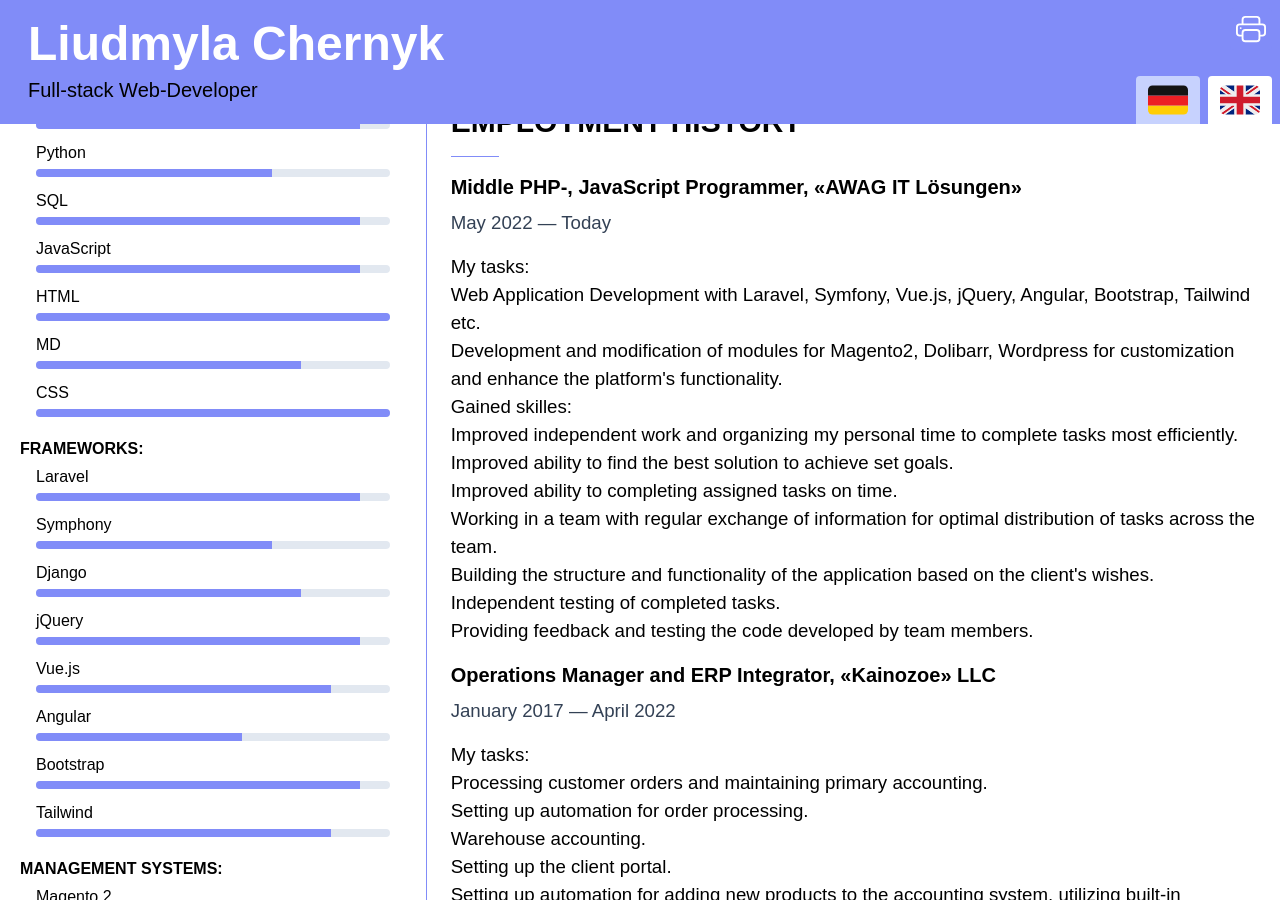
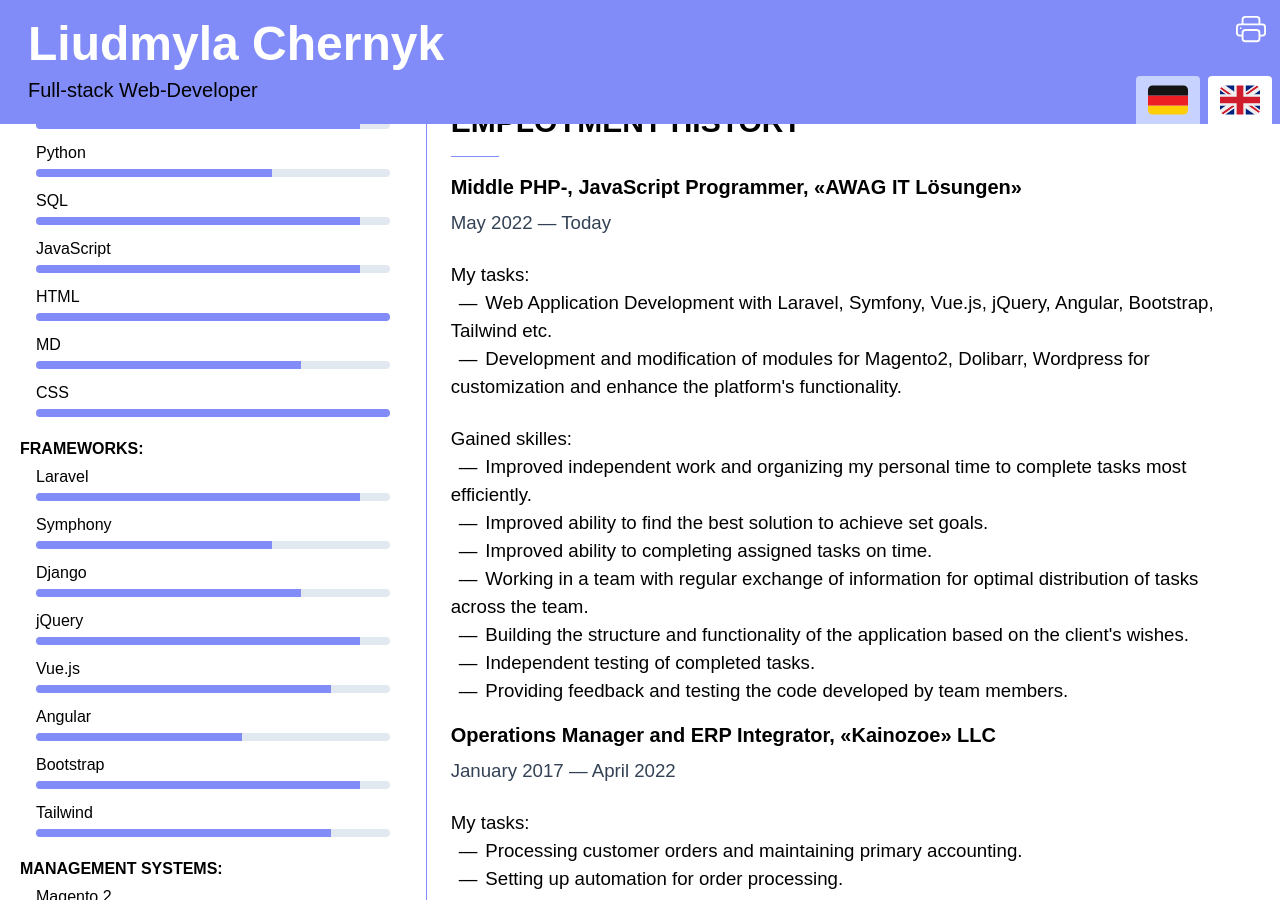
Before and after one commit to lydalyu/lydalyu.github.io, a Jekyll site: the page built from index.markdown, in a window 1280 px wide and 900 px high, scrolled down 469 px. Built offline with Jekyll 4.4.1, drawn with Linux system fonts in a browser that asks for light colours; nearby versions of some CDN libraries.

Commit message:
changed css

```diff
--- a/_data/de.json
+++ b/_data/de.json
@@ -172,49 +172,49 @@
                 "title": "Middle PHP-, JavaScript Programmiererin",
                 "firm": "«AWAG IT Lösungen»",
                 "period": "Mai 2022 — Heute",
-                "text": "<section class='mt-6'><h4>Meine Aufgaben:</h4><ul class='dash-list'><li>Entwicklung von Webanwendungen mit Laravel, Symfony, Vue.js, jQuery, Angular, Bootstrap, Tailwind usw.</li><li>Entwicklung und Anpassung von Modulen für Magento2, Dolibarr, Wordpress zur Anpassung und Verbesserung der Plattformfunktionalität.</li></ul><h4>Erworbene Fähigkeiten:</h4><ul class='dash-list'><li>Verbesserte Fähigkeit zur selbstständigen Arbeit und Organisation meiner persönlichen Zeit, um Aufgaben effizient zu erledigen.</li><li>Verbesserte Fähigkeit, die beste Lösung zur Erreichung gesetzter Ziele zu finden.</li><li>Verbesserte Fähigkeit zur pünktlichen Erledigung zugewiesener Aufgaben.</li><li>Arbeit im Team mit regelmäßigem Informationsaustausch für die optimale Aufgabenverteilung.</li><li>Aufbau der kundenspezifischen Struktur und Funktionalität der Anwendung.</li><li>Selbstständige Prüfung abgeschlossener Aufgaben.</li><li>Überprüfung und Code-Review des von anderen Mitarbeitern geschriebenen Codes.</li></ul></section>"
+                "text": "<section><h4 class='mt-6'>Meine Aufgaben:</h4><ul class='dash-list'><li>Entwicklung von Webanwendungen mit Laravel, Symfony, Vue.js, jQuery, Angular, Bootstrap, Tailwind usw.</li><li>Entwicklung und Anpassung von Modulen für Magento2, Dolibarr, Wordpress zur Anpassung und Verbesserung der Plattformfunktionalität.</li></ul><h4 class='mt-6'>Erworbene Fähigkeiten:</h4><ul class='dash-list'><li>Verbesserte Fähigkeit zur selbstständigen Arbeit und Organisation meiner persönlichen Zeit, um Aufgaben effizient zu erledigen.</li><li>Verbesserte Fähigkeit, die beste Lösung zur Erreichung gesetzter Ziele zu finden.</li><li>Verbesserte Fähigkeit zur pünktlichen Erledigung zugewiesener Aufgaben.</li><li>Arbeit im Team mit regelmäßigem Informationsaustausch für die optimale Aufgabenverteilung.</li><li>Aufbau der kundenspezifischen Struktur und Funktionalität der Anwendung.</li><li>Selbstständige Prüfung abgeschlossener Aufgaben.</li><li>Überprüfung und Code-Review des von anderen Mitarbeitern geschriebenen Codes.</li></ul></section>"
             },
             {
                 "title": "Betriebsleiter und ERP-Integrator",
                 "firm": "«Kainozoe» LLC",
                 "period": "Januar 2017 — April 2022",
-                "text": "<section class='mt-6'><h4>Meine Aufgaben:</h4><ul class='dash-list'><li>Bearbeitung von Kundenbestellungen und Führung der primären Buchhaltung.</li><li>Einrichtung der Automatisierung für die Auftragsabwicklung.</li><li>Lagerbuchhaltung.</li><li>Einrichtung des Kundenportals.</li><li>Implementierung der Automatisierung für das Hinzufügen neuer Produkte zum Buchhaltungssystem unter Verwendung der integrierten Funktionen des Systems und der Entwicklung zusätzlicher Python-Skripte.</li></ul><h4>Erworbene Fähigkeiten:</h4><ul class='dash-list'><li>Arbeiten mit CRM- und ERP-Systemen, Einrichtung und Automatisierung von Prozessen.</li><li>Grundlegende Buchhaltungsverfahren.</li><li>Verbesserte Fähigkeit zur selbstständigen Arbeit und Organisation meiner persönlichen Zeit, um Aufgaben effizient abzuschließen.</li><li>Verbesserte Kenntnisse in HTML, CSS und JavaScript während der Einrichtung des Kundenportals.</li><li>Die eigenständige Erforschung der Programmiersprache Python ermöglichte mir, Skripte zu entwickeln, die die Automatisierungsfähigkeiten von Prozessen verbessern.</li><li>Erwarb die Fähigkeit, mit REST-APIs zu interagieren, während Python-Skripte geschrieben wurden, um Produkte dem Buchhaltungssystem hinzuzufügen und die Produktverfügbarkeit mit Lieferanten zu synchronisieren.</li></ul></section>"
+                "text": "<section><h4 class='mt-6'>Meine Aufgaben:</h4><ul class='dash-list'><li>Bearbeitung von Kundenbestellungen und Führung der primären Buchhaltung.</li><li>Einrichtung der Automatisierung für die Auftragsabwicklung.</li><li>Lagerbuchhaltung.</li><li>Einrichtung des Kundenportals.</li><li>Implementierung der Automatisierung für das Hinzufügen neuer Produkte zum Buchhaltungssystem unter Verwendung der integrierten Funktionen des Systems und der Entwicklung zusätzlicher Python-Skripte.</li></ul><h4 class='mt-6'>Erworbene Fähigkeiten:</h4><ul class='dash-list'><li>Arbeiten mit CRM- und ERP-Systemen, Einrichtung und Automatisierung von Prozessen.</li><li>Grundlegende Buchhaltungsverfahren.</li><li>Verbesserte Fähigkeit zur selbstständigen Arbeit und Organisation meiner persönlichen Zeit, um Aufgaben effizient abzuschließen.</li><li>Verbesserte Kenntnisse in HTML, CSS und JavaScript während der Einrichtung des Kundenportals.</li><li>Die eigenständige Erforschung der Programmiersprache Python ermöglichte mir, Skripte zu entwickeln, die die Automatisierungsfähigkeiten von Prozessen verbessern.</li><li>Erwarb die Fähigkeit, mit REST-APIs zu interagieren, während Python-Skripte geschrieben wurden, um Produkte dem Buchhaltungssystem hinzuzufügen und die Produktverfügbarkeit mit Lieferanten zu synchronisieren.</li></ul></section>"
             },
             {
                 "title": "Junior SEO-webtools Entwicklerin",
                 "firm": "SEO Studio «Domen PR»",
                 "period": "Juli 2016 — Februar 2017",
-                "text": "<section class='mt-6'><h4>Meine Aufgaben:</h4><ul class='dash-list'><li>Content-SEO-Optimierung..</li><li>Entwicklung und Anpassung von WordPress-Themen.</li><li>Datenanalyse.</li></ul><h4>Erworbene Fähigkeiten:</h4><ul class='dash-list'><li>Verbesserte Organisation meiner persönlichen Zeit, um Aufgaben effizienter zu erledigen.</li><li>Verbesserte Fähigkeit, die beste Lösung zur Erreichung gesetzter Ziele zu finden.</li><li>Beherrschung der Verwendung von regulären Ausdrücken zur effektiven Automatisierung der Datenanalyse.</li><li>Anwendung von HTML- und CSS-Kenntnissen bei der Entwicklung von WordPress-Themen.</li><li>Erlernen der Programmiersprache PHP, um WordPress-Themen unabhängig zu entwickeln und anzupassen.</li><li>Arbeiten mit den SQL-Datenbanken zur Migration von Websites zu WordPress aus anderen Content-Management-Systemen.</li><li>Anpassung von Texten, die von Copywritern für SEO-Promotionszwecke verfasst wurden.</li></ul></section>"
+                "text": "<section><h4 class='mt-6'>Meine Aufgaben:</h4><ul class='dash-list'><li>Content-SEO-Optimierung..</li><li>Entwicklung und Anpassung von WordPress-Themen.</li><li>Datenanalyse.</li></ul><h4 class='mt-6'>Erworbene Fähigkeiten:</h4><ul class='dash-list'><li>Verbesserte Organisation meiner persönlichen Zeit, um Aufgaben effizienter zu erledigen.</li><li>Verbesserte Fähigkeit, die beste Lösung zur Erreichung gesetzter Ziele zu finden.</li><li>Beherrschung der Verwendung von regulären Ausdrücken zur effektiven Automatisierung der Datenanalyse.</li><li>Anwendung von HTML- und CSS-Kenntnissen bei der Entwicklung von WordPress-Themen.</li><li>Erlernen der Programmiersprache PHP, um WordPress-Themen unabhängig zu entwickeln und anzupassen.</li><li>Arbeiten mit den SQL-Datenbanken zur Migration von Websites zu WordPress aus anderen Content-Management-Systemen.</li><li>Anpassung von Texten, die von Copywritern für SEO-Promotionszwecke verfasst wurden.</li></ul></section>"
             },
             {
                 "title": "Verkäuferin",
                 "firm": "Turkul.net",
                 "period": "September 2012 - November 2016 ",
-                "text": "<section class='mt-6'><h4>Meine Aufgaben:</h4><ul class='dash-list'><li>Neue Produkte auf der Website des Geschäfts hinzufügen und individuelle sowie umfassende Beschreibungen für sie verfassen.</li><li>Kurze Artikel über das sportliche und Outdoor-Leben der Mitarbeiter für den Unternehmensblog verfassen, um den Laden online zu bewerben.</li><li>Aktive Teilnahme am Design und der Optimierung der Geschäftswebsite.</li><li>Kundenberatung für den Kauf von Outdoor-Ausrüstung und Bekleidung.</li><li>Bearbeitung von Online-Bestellungen.</li><li>Bestellungen bei Lieferanten aufgeben.</li><li>Abgleich der Buchhaltung mit den Lieferanten.</li></ul><h4>Erworbene Fähigkeiten:</h4><ul class='dash-list'><li>Fähigkeit zur effektiven Kommunikation mit Kunden sowohl persönlich als auch telefonisch oder per E-Mail.</li><li>Auswahl von Ausrüstung, die den individuellen Bedürfnissen der Kunden entspricht, aus dem vorhandenen Sortiment.</li><li>Fähigkeit, unter Druck die optimale Lösung für Probleme zu finden.</li><li>Verbesserte Selbstständigkeit und effiziente Zeitorganisation zur erfolgreichen Erledigung von Aufgaben.</li><li>Arbeit mit Buchhaltungs- und Lagerverwaltungssystemen.</li><li>Vertrautheit mit Content-Management-Systemen.</li><li>Verfassen von prägnanten und informativen Texten sowie Artikeln zur Bewerbung von Produkten oder des Geschäfts.</li></ul></section>"
+                "text": "<section><h4 class='mt-6'>Meine Aufgaben:</h4><ul class='dash-list'><li>Neue Produkte auf der Website des Geschäfts hinzufügen und individuelle sowie umfassende Beschreibungen für sie verfassen.</li><li>Kurze Artikel über das sportliche und Outdoor-Leben der Mitarbeiter für den Unternehmensblog verfassen, um den Laden online zu bewerben.</li><li>Aktive Teilnahme am Design und der Optimierung der Geschäftswebsite.</li><li>Kundenberatung für den Kauf von Outdoor-Ausrüstung und Bekleidung.</li><li>Bearbeitung von Online-Bestellungen.</li><li>Bestellungen bei Lieferanten aufgeben.</li><li>Abgleich der Buchhaltung mit den Lieferanten.</li></ul><h4 class='mt-6'>Erworbene Fähigkeiten:</h4><ul class='dash-list'><li>Fähigkeit zur effektiven Kommunikation mit Kunden sowohl persönlich als auch telefonisch oder per E-Mail.</li><li>Auswahl von Ausrüstung, die den individuellen Bedürfnissen der Kunden entspricht, aus dem vorhandenen Sortiment.</li><li>Fähigkeit, unter Druck die optimale Lösung für Probleme zu finden.</li><li>Verbesserte Selbstständigkeit und effiziente Zeitorganisation zur erfolgreichen Erledigung von Aufgaben.</li><li>Arbeit mit Buchhaltungs- und Lagerverwaltungssystemen.</li><li>Vertrautheit mit Content-Management-Systemen.</li><li>Verfassen von prägnanten und informativen Texten sowie Artikeln zur Bewerbung von Produkten oder des Geschäfts.</li></ul></section>"
             },
             {
                 "title": "Online-Shop-Manager",
                 "firm": "Rozumniki.ua",
                 "period": "August 2011 - August 2012",
-                "text": "<section class='mt-6'><h4>Meine Aufgaben:</h4><ul class='dash-list'><li>Bearbeitung von Kundenbestellungen.</li><li>Teilnahme am Produktionsprozess von Schulunterrichtsmaterialien.</li><li>Aufgabe von Bestellungen bei Lieferanten.</li><li>Abgleich der Buchhaltung mit Lieferanten.</li></ul><h4>Erworbene Fähigkeiten:</h4><ul class='dash-list'><li>Fähigkeit zur Anpassung und Arbeit mit verschiedenen Buchhaltungs- und Content-Management-Systemen.</li><li>Zusammenarbeit mit anderen Abteilungen zur effektiven Erledigung zugewiesener Aufgaben.</li><li>Kommunikationsfähigkeit mit Kunden per Telefon oder E-Mail.</li><li>Entwicklung von Fähigkeiten im Umgang mit Lieferanten durch Aufgeben von Bestellungen und Buchhaltungsabgleich.</li></ul></section>"
+                "text": "<section><h4 class='mt-6'>Meine Aufgaben:</h4><ul class='dash-list'><li>Bearbeitung von Kundenbestellungen.</li><li>Teilnahme am Produktionsprozess von Schulunterrichtsmaterialien.</li><li>Aufgabe von Bestellungen bei Lieferanten.</li><li>Abgleich der Buchhaltung mit Lieferanten.</li></ul><h4 class='mt-6'>Erworbene Fähigkeiten:</h4><ul class='dash-list'><li>Fähigkeit zur Anpassung und Arbeit mit verschiedenen Buchhaltungs- und Content-Management-Systemen.</li><li>Zusammenarbeit mit anderen Abteilungen zur effektiven Erledigung zugewiesener Aufgaben.</li><li>Kommunikationsfähigkeit mit Kunden per Telefon oder E-Mail.</li><li>Entwicklung von Fähigkeiten im Umgang mit Lieferanten durch Aufgeben von Bestellungen und Buchhaltungsabgleich.</li></ul></section>"
             },
             {
                 "title": "Verkäuferin",
                 "firm": "El-cap.kiev.ua",
                 "period": "September 2009 - Juli 2011",
-                "text": "<section class='mt-6'><h4>Meine Aufgaben:</h4><ul class='dash-list'><li>Hinzufügen neuer Produkte zur Website des Geschäfts und Verfassen einer einzigartigen und umfassenden Beschreibung für sie.</li><li>Schreiben von kurzen Artikeln über das Sport- und Outdoorleben der Mitarbeiter für den Blog des Geschäfts, um den Laden online zu bewerben.</li><li>Beratung für Käufer von Outdoor-Ausrüstung und Kleidung.</li><li>Bearbeitung von Online-Bestellungen.</li><li>Aufgabe von Bestellungen bei Lieferanten.</li></ul><h4>Erworbene Fähigkeiten:</h4><ul class='dash-list'><li>Fähigkeit zur Kommunikation mit Kunden sowohl persönlich als auch telefonisch oder per E-Mail.</li><li>Auswahl von Ausrüstung, die den individuellen Bedürfnissen der Kunden aus dem vorhandenen Sortiment entspricht.</li><li>Finden der optimalen Lösung für ein Problem in einer Situation mit hohem Druck.</li><li>Bildung eines Teams zur Lösung eines gegebenen Problems.</li><li>Arbeiten mit Buchhaltungs- und Lagerverwaltungssystemen.</li><li>Arbeiten mit Content-Management-Systemen.</li><li>Verfassen von kurzen und umfassenden Texten und Artikeln zur Produkt- oder Ladenwerbung.</li></ul></section>"
+                "text": "<section><h4 class='mt-6'>Meine Aufgaben:</h4><ul class='dash-list'><li>Hinzufügen neuer Produkte zur Website des Geschäfts und Verfassen einer einzigartigen und umfassenden Beschreibung für sie.</li><li>Schreiben von kurzen Artikeln über das Sport- und Outdoorleben der Mitarbeiter für den Blog des Geschäfts, um den Laden online zu bewerben.</li><li>Beratung für Käufer von Outdoor-Ausrüstung und Kleidung.</li><li>Bearbeitung von Online-Bestellungen.</li><li>Aufgabe von Bestellungen bei Lieferanten.</li></ul><h4 class='mt-6'>Erworbene Fähigkeiten:</h4><ul class='dash-list'><li>Fähigkeit zur Kommunikation mit Kunden sowohl persönlich als auch telefonisch oder per E-Mail.</li><li>Auswahl von Ausrüstung, die den individuellen Bedürfnissen der Kunden aus dem vorhandenen Sortiment entspricht.</li><li>Finden der optimalen Lösung für ein Problem in einer Situation mit hohem Druck.</li><li>Bildung eines Teams zur Lösung eines gegebenen Problems.</li><li>Arbeiten mit Buchhaltungs- und Lagerverwaltungssystemen.</li><li>Arbeiten mit Content-Management-Systemen.</li><li>Verfassen von kurzen und umfassenden Texten und Artikeln zur Produkt- oder Ladenwerbung.</li></ul></section>"
             },
             {
                 "title": "Call-Center Angestellter",
                 "firm": "OJSC IVK",
                 "period": "Juni 2006 - April 2009",
-                "text": "<section class='mt-6'><h4>Meine Aufgaben:</h4><ul class='dash-list'><li>Kundenbetreuung für Nutzer von Kabelfernsehen und Kabelinternet.</li><li>Verkauf von Unternehmensdienstleistungen an neue und bestehende Kunden.</li></ul><h4>Erworbene Fähigkeiten:</h4><ul class='dash-list'><li>Kommunikation mit Kunden per Telefon.</li><li>Stressresistenz.</li><li>Finden der Lösung für ein Problem in einer Situation mit hohem Druck, oft mit begrenzten Informationen.</li><li>Fähigkeit zur Zusammenarbeit mit anderen technischen Abteilungen zur Lösung von Kundenanfragen und -problemen.</li><li>Fähigkeit, äußere Ablenkungen auszublenden und in lauten Umgebungen auf die Arbeit zu konzentrieren.</li></ul></section>"
+                "text": "<section><h4 class='mt-6'>Meine Aufgaben:</h4><ul class='dash-list'><li>Kundenbetreuung für Nutzer von Kabelfernsehen und Kabelinternet.</li><li>Verkauf von Unternehmensdienstleistungen an neue und bestehende Kunden.</li></ul><h4 class='mt-6'>Erworbene Fähigkeiten:</h4><ul class='dash-list'><li>Kommunikation mit Kunden per Telefon.</li><li>Stressresistenz.</li><li>Finden der Lösung für ein Problem in einer Situation mit hohem Druck, oft mit begrenzten Informationen.</li><li>Fähigkeit zur Zusammenarbeit mit anderen technischen Abteilungen zur Lösung von Kundenanfragen und -problemen.</li><li>Fähigkeit, äußere Ablenkungen auszublenden und in lauten Umgebungen auf die Arbeit zu konzentrieren.</li></ul></section>"
             },
             {
                 "title": "Laborassistentin",
                 "firm": "National Technical University of Ukraine 'Kyiv Polytechnic Institute",
                 "period": "November 2002 - Mai 2004",
-                "text": "<section class='mt-6'><h4>Meine Aufgaben:</h4><ul class='dash-list'><li>Übertragung von handgeschriebenen Texten auf den Computer zur Erstellung von Lehrmaterialien für die Universität.</li></ul><h4>Erworbene Fähigkeiten:</h4><ul class='dash-list'><li>Gestaltung von Layouts für technische Lehrmaterialien zur Druckvorbereitung.</li><li>Die Umwandlung von Skizzen in vektorbasierte Bilder in MS Word, um eine hochwertige Druckausgabe in verschiedenen Maßstäben zu gewährleisten.</li><li>Effizientes Zeitmanagement zur erfolgreichen Bewältigung von Aufgaben und ohne Beeinträchtigung des Studiums.</li><li>Pünktliche und verantwortungsbewusste Erfüllung zugewiesener Aufgaben.</li></ul></section>"
+                "text": "<section><h4 class='mt-6'>Meine Aufgaben:</h4><ul class='dash-list'><li>Übertragung von handgeschriebenen Texten auf den Computer zur Erstellung von Lehrmaterialien für die Universität.</li></ul><h4 class='mt-6'>Erworbene Fähigkeiten:</h4><ul class='dash-list'><li>Gestaltung von Layouts für technische Lehrmaterialien zur Druckvorbereitung.</li><li>Die Umwandlung von Skizzen in vektorbasierte Bilder in MS Word, um eine hochwertige Druckausgabe in verschiedenen Maßstäben zu gewährleisten.</li><li>Effizientes Zeitmanagement zur erfolgreichen Bewältigung von Aufgaben und ohne Beeinträchtigung des Studiums.</li><li>Pünktliche und verantwortungsbewusste Erfüllung zugewiesener Aufgaben.</li></ul></section>"
             }
         ],
         "education": {
```
Also changed, not shown: _data/en.json (+8 -8 lines).
